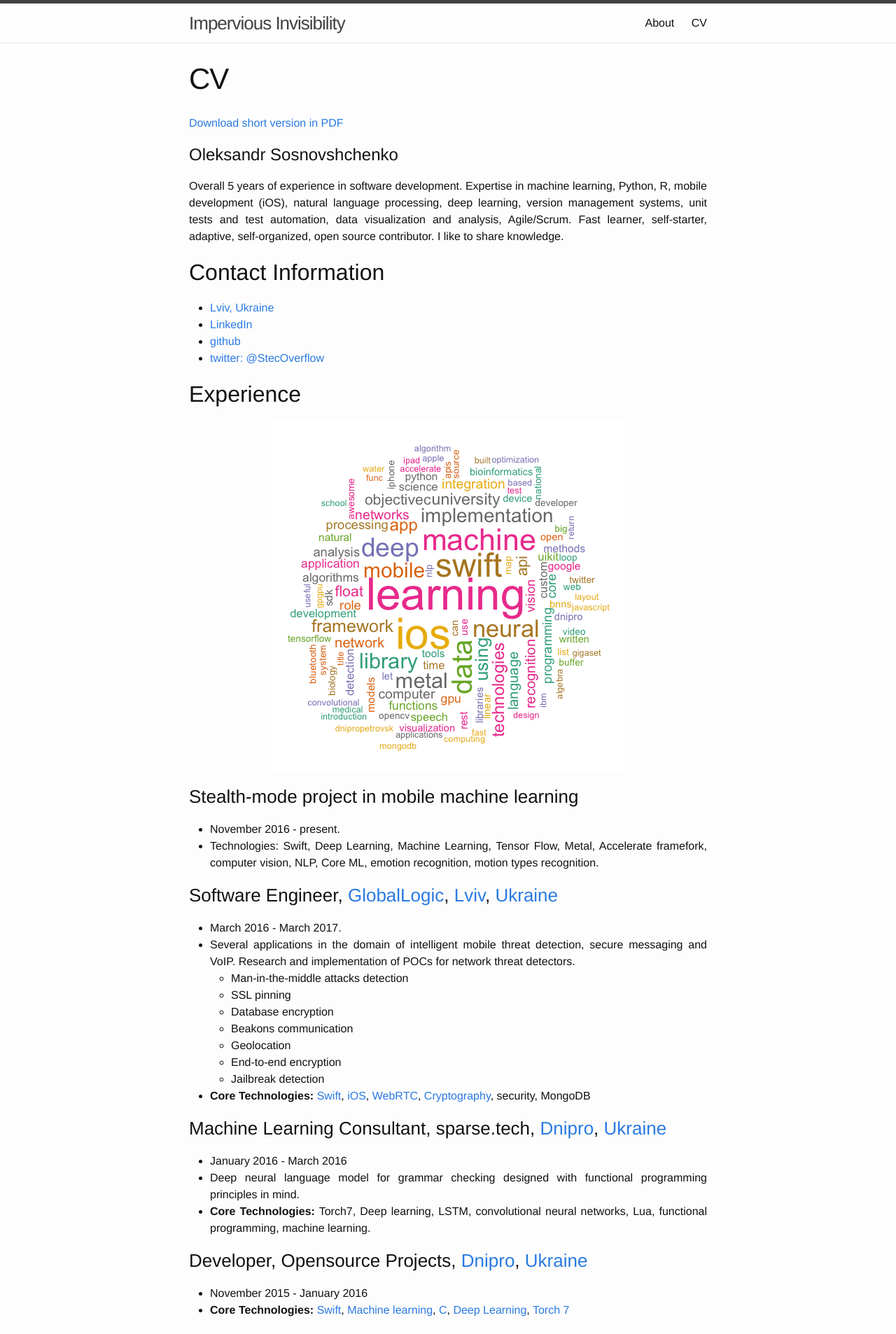
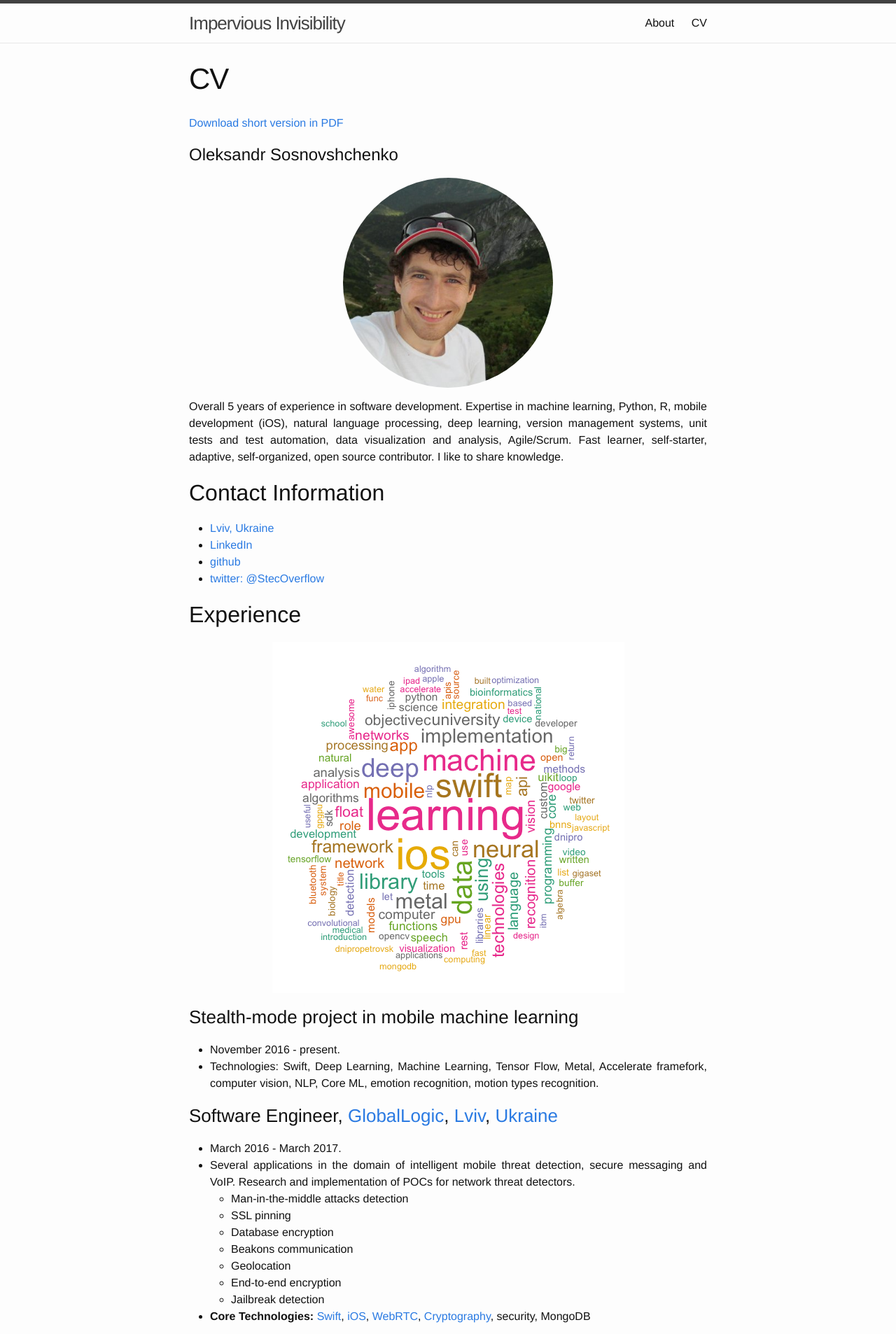
Before and after one commit to alexsosn/alexsosn.github.io, a Jekyll site: the page built from cv.md, in a window 1280 px wide. Shown: the top 1906 px of the page at 70% size. Built offline with Jekyll 4.4.1, drawn with Linux system fonts in a browser that asks for light colours.

```diff
--- a/cv.md
+++ b/cv.md
@@ -7,6 +7,8 @@ permalink: /cv/
 <a href="/static_content/Alexander_Sosnovshchenko_cv.pdf">Download short version in PDF</a>
 
 # Oleksandr Sosnovshchenko
+
+<center><p><img class="roundrect-avatar" src="/images/ava.jpg" height="300"></p></center>
 
 Overall 5 years of experience in software development.
 Expertise in machine learning, Python, R, mobile development (iOS), natural language processing, deep learning, version management systems, unit tests and test automation, data visualization and analysis, Agile/Scrum.
```
